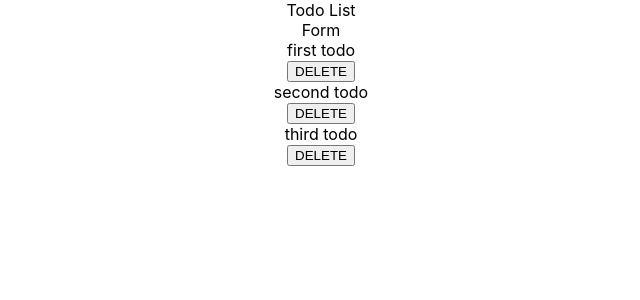
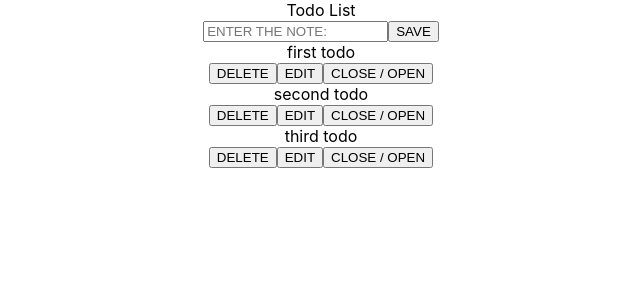
Before and after one commit to maxtkachuk/react-todo-list, a React (Create React App) app: page / in a window 1280 px wide. Shown: the top 300 px of the page, without its empty margins (319-959 px from the left). Built offline with nearby package versions, Linux system fonts and the light colour scheme.

Commit message:
Added a Edit Button

```diff
--- a/package.json
+++ b/package.json
@@ -8,7 +8,10 @@
     "@testing-library/user-event": "^13.5.0",
     "react": "^18.2.0",
     "react-dom": "^18.2.0",
-    "react-scripts": "5.0.1",
+    "react-scripts": "^5.0.1",
+    "util": "^0.12.5",
+    "uuid": "^9.0.0",
+    "uuidv4": "^6.2.13",
     "web-vitals": "^2.1.4"
   },
   "scripts": {
--- a/src/App.js
+++ b/src/App.js
@@ -27,7 +27,7 @@ function App() {
   return (
     <div className="App">
       <Header/>
-      <AddTodo/>
+      <AddTodo todo={todo} setTodo={setTodo} />
       <TodoList todo={todo} setTodo={setTodo} />
     </div>
   );
--- a/src/components/AddTodo/AddTodo.js
+++ b/src/components/AddTodo/AddTodo.js
@@ -1,8 +1,29 @@
-import React from "react";
+import React, {useState} from "react";
+import { v4 as uuidv4 } from 'uuid';
+import TodoList from "../TodoList/TodoList";
 
-function AddTodo(){
+function AddTodo({todo, setTodo}) {
+
+    const[value, setValue] = useState('')
+
+    function saveTodo(){
+        setTodo(
+            [...todo, {
+                id: uuidv4(),
+                title: value,
+                status: true
+            }]
+        )
+        setValue('')
+    }
+
+    console.log(todo)
+
     return (
-        <div>Form</div>
+        <div>
+            <input placeholder = "ENTER THE NOTE:" value={value} onChange={ (e)=>setValue(e.target.value) }/>
+            <button onClick={saveTodo}>SAVE</button>
+        </div>
     )
 }
 
--- a/src/components/TodoList/TodoList.js
+++ b/src/components/TodoList/TodoList.js
@@ -1,8 +1,25 @@
-import React from "react"
+import React, {useState} from "react"
 
-function TodoList({todo, setTodo}){
+function TodoList ({ todo, setTodo }) {
+
+    const [edit, setEdit] = useState(null)
+
     function deleteTodo(id){
-        let newTodo = [...todo].filter(item => item.id != id)
+        let newTodo = [...todo].filter(item => item.id!=id)
+        setTodo(newTodo)
+    }
+
+    function editTodo(id){
+        setEdit(id)
+    }
+
+    function statusTodo(id){
+        let newTodo = [...todo].filter(item => {
+            if(item.id == id){
+                item.status = !item.status
+            }
+            return item
+        })
         setTodo(newTodo)
     }
 
@@ -11,8 +28,18 @@ function TodoList({todo, setTodo}){
             {
                 todo.map(item =>(
                     <div key={item.id}>
-                        <div>{item.title}</div>
-                        <button onClick={ ()=>deleteTodo(item.id)}>DELETE</button>
+                        {
+                            edit == item.id ?
+                            <div>
+                                <input/>
+                                <button>SAVE</button>
+                            </div>
+                            :
+                            <div>{item.title}</div>
+                        }
+                        <button onClick={ ()=>deleteTodo(item.id) }>DELETE</button>
+                        <button onClick={ ()=>editTodo(item.id) }>EDIT</button>
+                        <button onClick={ ()=>statusTodo(item.id) }>CLOSE / OPEN</button>
                     </div>
                 ))
             }
```
Also changed, not shown: 1 other file (tests, documents, lock files or other folders).
